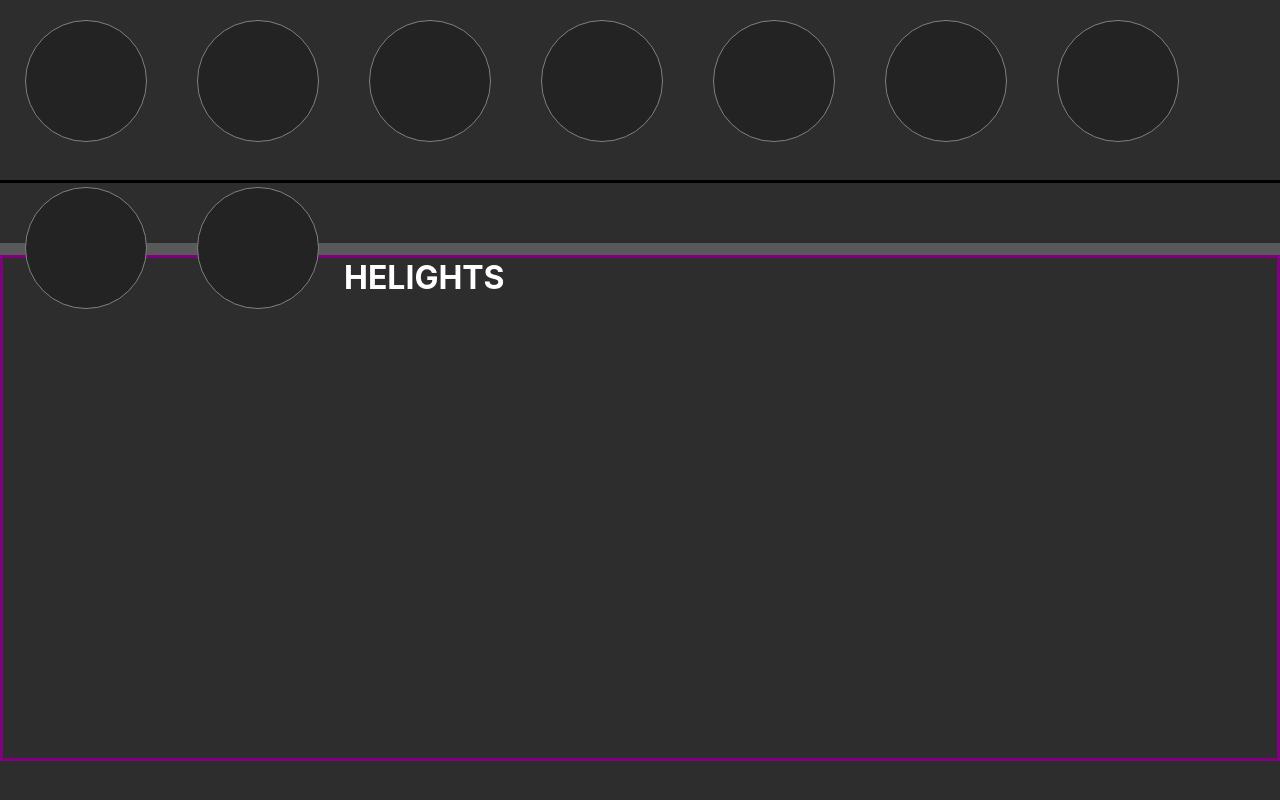
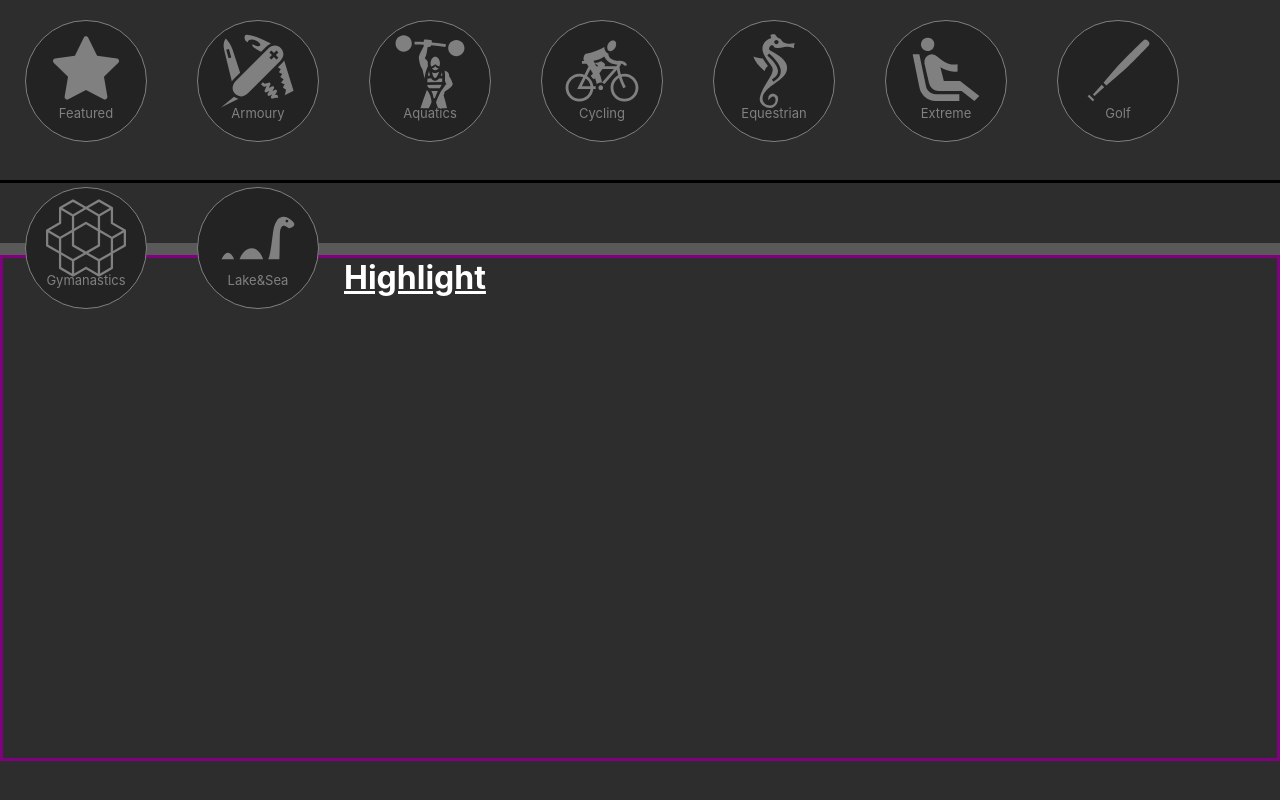
Before and after one commit to jayeshk-star/tericsoft_mockUp_a, a React (Create React App) app in the folder myapp/: page / in a window 1280 px wide. Built offline with nearby package versions, Linux system fonts and the light colour scheme.

Commit message:
header part done with icons

```diff
--- a/myapp/src/App.css
+++ b/myapp/src/App.css
@@ -18,7 +18,7 @@
   height: 60px;
   border-bottom: 12px solid rgb(90, 89, 89);
 }
-.actual_contain{
+.actual_contain {
   height: 500px;
   border: 3px solid purple;
 }
--- a/myapp/src/compoents/Conatin.jsx
+++ b/myapp/src/compoents/Conatin.jsx
@@ -4,8 +4,15 @@ import Card from './Card'
 const Conatin = () => {
   return (
     <div>
-      <h1 style={{ color: 'white' }}>HELIGHTS</h1>
-
+      <h1
+        style={{
+          color: 'white',
+          marginLeft: '20px',
+          textDecoration: 'underline'
+        }}
+      >
+        Highlight{' '}
+      </h1>
       <Card />
     </div>
   )
--- a/myapp/src/compoents/Header.css
+++ b/myapp/src/compoents/Header.css
@@ -11,3 +11,14 @@
 .icon_contain:hover{
     background-color: rgb(54, 54, 54);
 }
+.logostyle{
+    color: grey;
+    font-size: 80px;
+    margin: 10px 8px 0px 20px;
+}
+.logoname{
+    font-size: small;
+    color: grey;
+    text-align: center;
+    margin-top: -10px;
+}
--- a/myapp/src/compoents/Header.jsx
+++ b/myapp/src/compoents/Header.jsx
@@ -1,30 +1,54 @@
 import React from 'react'
 import './Header.css'
-// import { AiFillStar } from 'react-icons/ai';
-var icons = [
-  'Featured',
-  'Armoury',
-  'Aquatics',
-  'Cycling',
-  'Equestrian',
-  'Extreme',
-  'Golf',
-  'Gymanastics',
-  'Lake&Sea'
-]
+import { AiFillStar } from 'react-icons/ai'
+import { GiSwissArmyKnife } from 'react-icons/gi'
+import { GiStrongMan } from 'react-icons/gi'
+import { GiCycling } from 'react-icons/gi'
+import { GiSeahorse } from 'react-icons/gi'
+import { MdAirlineSeatReclineExtra } from 'react-icons/md'
+import { GiBaseballBat } from 'react-icons/gi'
+import { SiOpenaigym } from 'react-icons/si'
+import { GiSeaCreature } from 'react-icons/gi'
 
 const Header = () => {
   return (
     <div>
-      <div className='icon_contain'></div>
-      <div className='icon_contain'></div>
-      <div className='icon_contain'></div>
-      <div className='icon_contain'></div>
-      <div className='icon_contain'></div>
-      <div className='icon_contain'></div>
-      <div className='icon_contain'></div>
-      <div className='icon_contain'></div>
-      <div className='icon_contain'></div>
+      <div className='icon_contain'>
+        <AiFillStar className='logostyle' />
+        <div className='logoname'>Featured</div>
+      </div>
+      <div className='icon_contain'>
+        <GiSwissArmyKnife className='logostyle' />
+        <div className='logoname'>Armoury</div>
+      </div>
+      <div className='icon_contain'>
+        <GiStrongMan className='logostyle' />
+        <div className='logoname'>Aquatics</div>
+      </div>
+      <div className='icon_contain'>
+        <GiCycling className='logostyle' />
+        <div className='logoname'>Cycling</div>
+      </div>
+      <div className='icon_contain'>
+        <GiSeahorse className='logostyle' />
+        <div className='logoname'>Equestrian</div>
+      </div>
+      <div className='icon_contain'>
+        <MdAirlineSeatReclineExtra className='logostyle' />
+        <div className='logoname'>Extreme</div>
+      </div>
+      <div className='icon_contain'>
+        <GiBaseballBat className='logostyle' />
+        <div className='logoname'>Golf</div>
+      </div>
+      <div className='icon_contain'>
+        <SiOpenaigym className='logostyle' />
+        <div className='logoname'>Gymanastics</div>
+      </div>
+      <div className='icon_contain'>
+        <GiSeaCreature className='logostyle' />
+        <div className='logoname'>Lake&Sea</div>
+      </div>
     </div>
   )
 }
```
